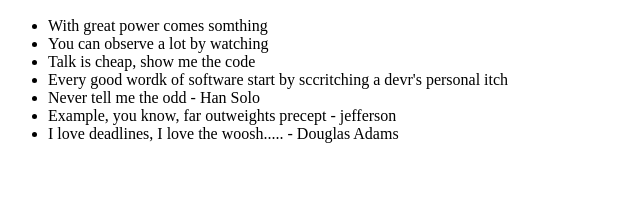
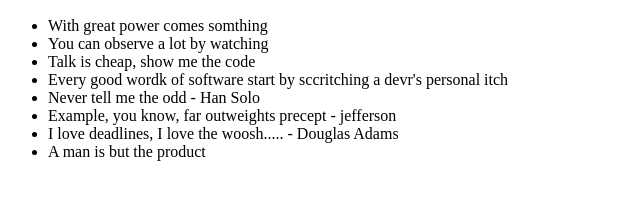
Before and after one commit to DettmersP/0main_openSAP_repo, a plain HTML site: page index.html in a window 1280 px wide. Shown: the part 110-310 px from the top of the page, without its empty margins (0-640 px from the left). Drawn offline with Linux system fonts and the light colour scheme.

Commit message:
Gandhi quote

```diff
--- a/index.html
+++ b/index.html
@@ -14,6 +14,7 @@
     	<li>Never tell me the odd - Han Solo</li>
     	<li>Example, you know, far outweights precept  - jefferson</li>
     	<li>I love deadlines, I love the woosh.....  - Douglas Adams</li>
+    	<li>A man is but the product</li>
     </ul>
   </body>
 </html>
```
